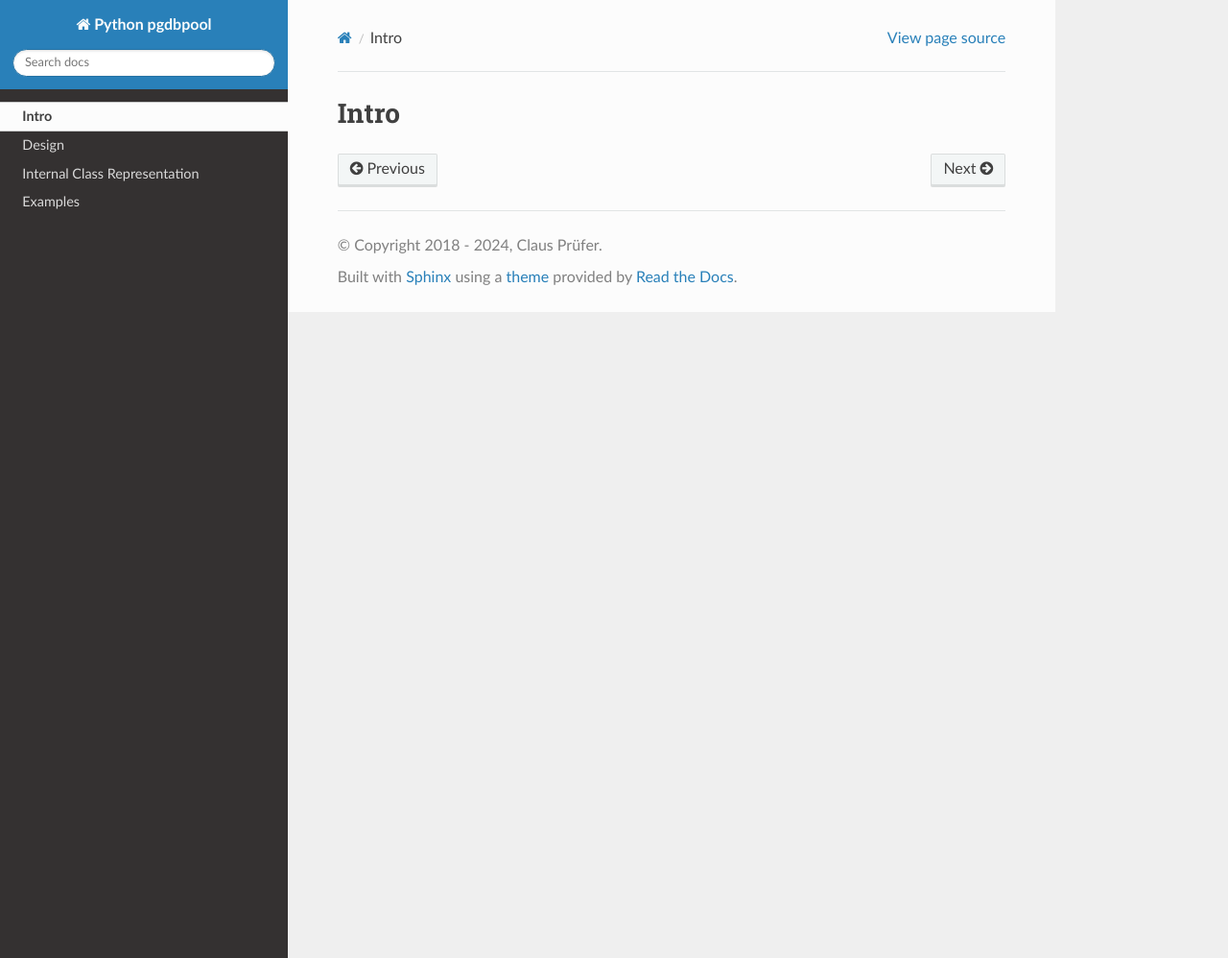
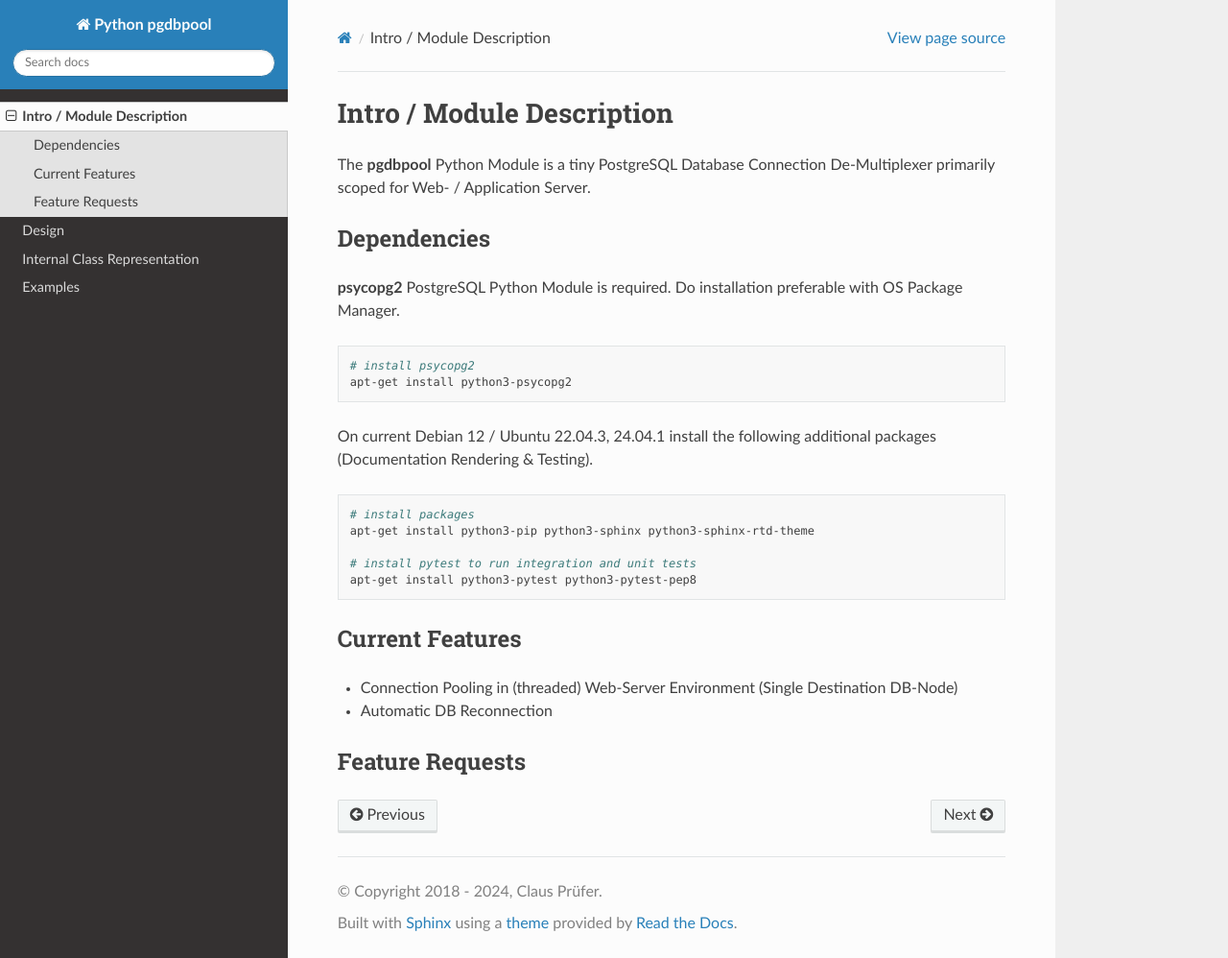
Before and after one commit to clauspruefer/python-dbpool, a Sphinx documentation site: the page built from doc/conf.py/source/intro.rst, in a window 1280 px wide and 998 px high. Shown: the whole window at 96% size. Built offline with Sphinx 7.4.7 and the Read the Docs theme 3.1.0, drawn with Linux system fonts in a browser that asks for light colours.

Commit message:
Update documentation

```diff
--- a/doc/conf.py/source/intro.rst
+++ b/doc/conf.py/source/intro.rst
@@ -1,5 +1,36 @@
 .. intro
 
-=====
-Intro
-=====
+==========================
+Intro / Module Description
+==========================
+
+The **pgdbpool** Python Module is a tiny PostgreSQL Database Connection De-Multiplexer primarily scoped for Web- / Application Server.
+
+Dependencies
+============
+
+**psycopg2** PostgreSQL Python Module is required. Do installation preferable with OS Package Manager.
+
+.. code-block:: bash
+
+    # install psycopg2
+    apt-get install python3-psycopg2
+
+On current Debian 12 / Ubuntu 22.04.3, 24.04.1 install the following additional packages (Documentation Rendering & Testing).
+
+.. code-block:: bash
+
+    # install packages
+    apt-get install python3-pip python3-sphinx python3-sphinx-rtd-theme
+
+    # install pytest to run integration and unit tests
+    apt-get install python3-pytest python3-pytest-pep8
+
+Current Features
+================
+
+- Connection Pooling in (threaded) Web-Server Environment (Single Destination DB-Node)
+- Automatic DB Reconnection
+
+Feature Requests
+================
```
